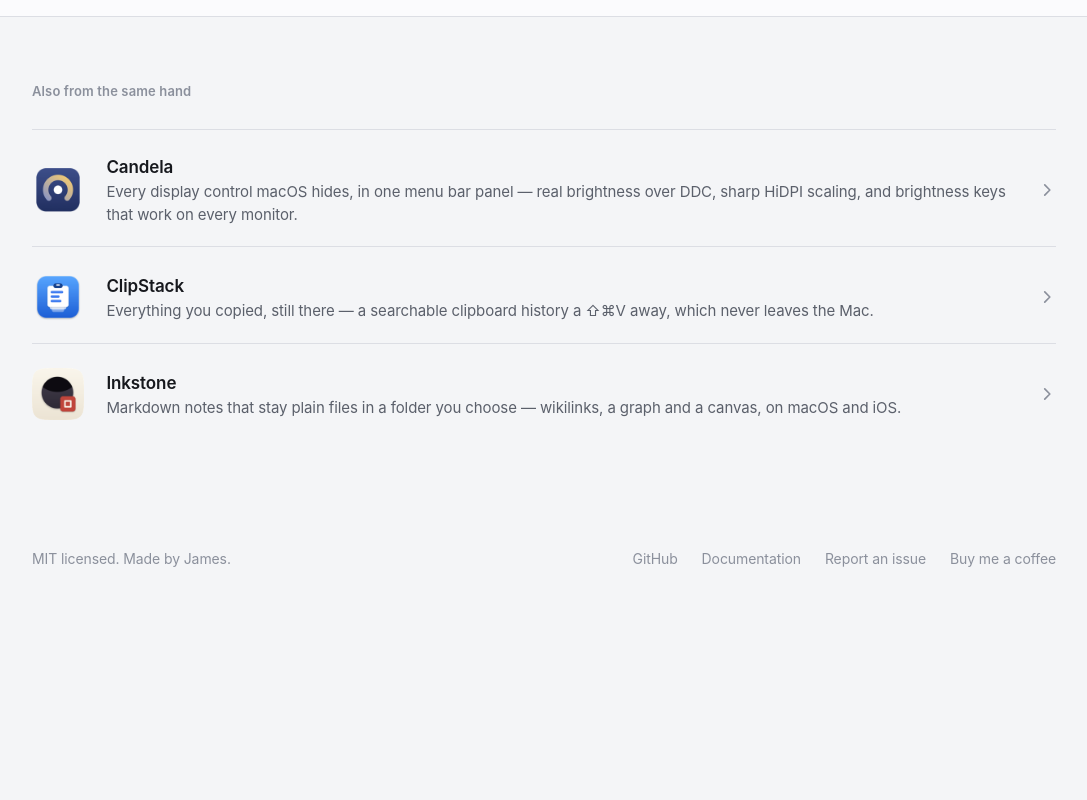
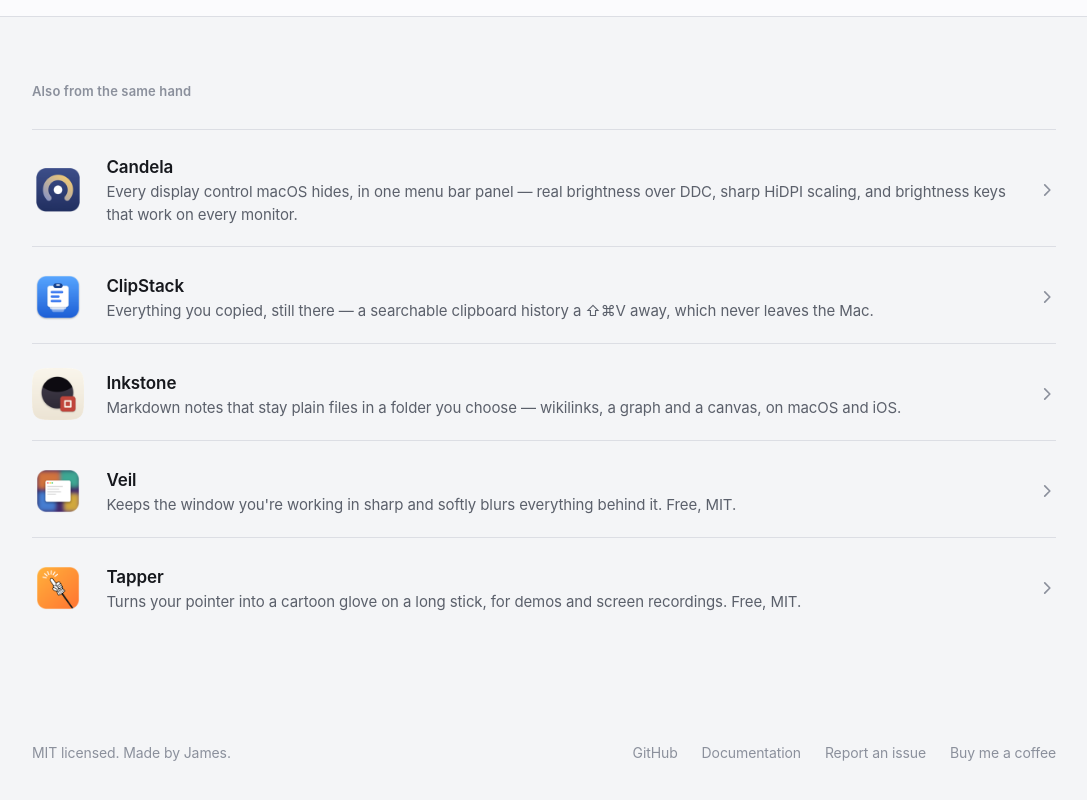
Before and after one commit to iamzifei/audioswitch, a plain HTML site: page docs/index.html in a window 1280 px wide. Shown: the part 4147-4947 px from the top of the page, without its empty margins (96-1183 px from the left). Before the commit the page ends 4781 px from the top, so only its background shows below. Drawn offline with Linux system fonts and the light colour scheme.

Commit message:
Link Veil and Tapper (敲黑板) from the site and the README
Co-Authored-By: Claude Opus 5.5 <noreply@anthropic.com>

```diff
--- a/docs/index.html
+++ b/docs/index.html
@@ -873,6 +873,28 @@ footer a:hover { color: var(--ink); text-decoration: underline; text-underline-o
           <path d="M6 3.5 10.5 8 6 12.5"/>
         </svg>
       </a>
+
+      <a class="sibling" href="https://jamesai.dev/veil/" rel="noopener">
+        <img src="veil.png" width="52" height="52" alt="" loading="lazy" decoding="async">
+        <span class="sibling-text">
+          <strong data-i18n="veil.name">Veil</strong>
+          <span data-i18n="veil.desc">Keeps the window you're working in sharp and softly blurs everything behind it. Free, MIT.</span>
+        </span>
+        <svg class="sibling-go" width="18" height="18" viewBox="0 0 16 16" fill="none" stroke="currentColor" stroke-width="1.5" stroke-linecap="round" stroke-linejoin="round" aria-hidden="true">
+          <path d="M6 3.5 10.5 8 6 12.5"/>
+        </svg>
+      </a>
+
+      <a class="sibling" href="https://jamesai.dev/tapper/" rel="noopener">
+        <img src="tapper.png" width="52" height="52" alt="" loading="lazy" decoding="async">
+        <span class="sibling-text">
+          <strong data-i18n="tap.name">Tapper</strong>
+          <span data-i18n="tap.desc">Turns your pointer into a cartoon glove on a long stick, for demos and screen recordings. Free, MIT.</span>
+        </span>
+        <svg class="sibling-go" width="18" height="18" viewBox="0 0 16 16" fill="none" stroke="currentColor" stroke-width="1.5" stroke-linecap="round" stroke-linejoin="round" aria-hidden="true">
+          <path d="M6 3.5 10.5 8 6 12.5"/>
+        </svg>
+      </a>
     </div>
   </section>
 
@@ -921,6 +943,10 @@ footer a:hover { color: var(--ink); text-decoration: underline; text-underline-o
       'clipstack.desc': '复制过的内容都还在 —— ⇧⌘V 呼出、可搜索的剪贴板历史，只留在这台 Mac 上。',
       'inkstone.name': 'Inkstone',
       'inkstone.desc': '笔记就是你自己文件夹里的 Markdown 文件——双链、关系图谱、白板，macOS 与 iOS 都有。',
+      'veil.name': 'Veil',
+      'veil.desc': '正在用的窗口保持清晰，后面的一切柔和地模糊掉。免费，MIT 开源。',
+      'tap.name': '敲黑板 Tapper',
+      'tap.desc': '把鼠标指针变成长杆上的卡通手套，演示和录屏时一眼看清你指哪儿。免费，MIT 开源。',
       'fineprint': 'macOS 14 或更高 · Apple Silicon · 已签名并公证 · MIT 许可 · 约 1.5 MB',
       'caption': '一个面板，两个方向，不用打开系统设置。',
       'video.alt': 'AudioSwitch 面板演示：切换输出设备、调整音量、锁定设备、开关麦克风。',
@@ -977,6 +1003,10 @@ footer a:hover { color: var(--ink); text-decoration: underline; text-underline-o
       'clipstack.desc': '複製過的內容都還在 —— ⇧⌘V 叫出、可搜尋的剪貼簿歷史，只留在這台 Mac 上。',
       'inkstone.name': 'Inkstone',
       'inkstone.desc': '筆記就是你自己資料夾裡的 Markdown 檔案——雙向連結、關聯圖譜、白板，macOS 與 iOS 都有。',
+      'veil.name': 'Veil',
+      'veil.desc': '正在用的視窗保持清晰，後面的一切柔和地模糊掉。免費，MIT 開源。',
+      'tap.name': '敲黑板 Tapper',
+      'tap.desc': '把滑鼠游標變成長桿上的卡通手套，簡報和錄影時一眼看清你指哪裡。免費，MIT 開源。',
       'fineprint': 'macOS 14 或以上 · Apple Silicon · 已簽署並公證 · MIT 授權 · 約 1.5 MB',
       'caption': '一個面板，兩個方向，不必打開系統設定。',
       'video.alt': 'AudioSwitch 面板示範：切換輸出裝置、調整音量、鎖定裝置、開關麥克風。',
@@ -1061,6 +1091,10 @@ footer a:hover { color: var(--ink); text-decoration: underline; text-underline-o
       'clipstack.desc': 'コピーしたものはすべて残ります —— ⇧⌘V で開く検索可能なクリップボード履歴。Mac の外には出ません。',
       'inkstone.name': 'Inkstone',
       'inkstone.desc': 'ノートは自分で選んだフォルダの素の Markdown のまま。ウィキリンク、グラフ、キャンバス。macOS と iOS に対応。',
+      'veil.name': 'Veil',
+      'veil.desc': '作業中のウィンドウだけをくっきり残し、背後をやわらかくぼかします。無料・MIT。',
+      'tap.name': 'Tapper',
+      'tap.desc': 'マウスポインタを長い棒の先のマンガ風グローブに。デモや画面収録で、指す場所がひと目でわかります。無料・MIT。',
       'footer.made': 'MIT ライセンス。制作 <a href="https://github.com/iamzifei">James</a>。',
       'footer.docs': 'ドキュメント',
       'footer.docs.href': 'https://github.com/iamzifei/audioswitch/blob/main/README.en.md',
@@ -1117,6 +1151,10 @@ footer a:hover { color: var(--ink); text-decoration: underline; text-underline-o
       'clipstack.desc': '복사한 것은 모두 남습니다 —— ⇧⌘V로 여는 검색 가능한 클립보드 기록, Mac을 떠나지 않습니다.',
       'inkstone.name': 'Inkstone',
       'inkstone.desc': '노트가 직접 고른 폴더의 순수 Markdown 파일로 남습니다. 위키링크, 그래프, 캔버스. macOS와 iOS.',
+      'veil.name': 'Veil',
+      'veil.desc': '작업 중인 창만 선명하게 두고 뒤쪽은 부드럽게 흐리게 합니다. 무료, MIT.',
+      'tap.name': 'Tapper',
+      'tap.desc': '마우스 포인터를 긴 막대 끝의 만화 장갑으로 바꿔, 데모와 화면 녹화에서 가리키는 곳이 한눈에 보입니다. 무료, MIT.',
       'footer.made': 'MIT 라이선스. 만든 사람 <a href="https://github.com/iamzifei">James</a>.',
       'footer.docs': '문서',
       'footer.docs.href': 'https://github.com/iamzifei/audioswitch/blob/main/README.en.md',
@@ -1173,6 +1211,10 @@ footer a:hover { color: var(--ink); text-decoration: underline; text-underline-o
       'clipstack.desc': 'Alles Kopierte bleibt da — ein durchsuchbarer Zwischenablage-Verlauf per ⇧⌘V, der den Mac nie verlässt.',
       'inkstone.name': 'Inkstone',
       'inkstone.desc': 'Notizen, die reine Markdown-Dateien in einem Ordner Ihrer Wahl bleiben — Wikilinks, Graph und Canvas, für macOS und iOS.',
+      'veil.name': 'Veil',
+      'veil.desc': 'Hält das Fenster, in dem du arbeitest, scharf und zeichnet alles dahinter weich. Kostenlos, MIT.',
+      'tap.name': 'Tapper',
+      'tap.desc': 'Macht deinen Mauszeiger zu einem Comic-Handschuh an einem langen Stab – für Demos und Bildschirmaufnahmen. Kostenlos, MIT.',
       'footer.made': 'MIT-Lizenz. Gemacht von <a href="https://github.com/iamzifei">James</a>.',
       'footer.docs': 'Dokumentation',
       'footer.docs.href': 'https://github.com/iamzifei/audioswitch/blob/main/README.en.md',
@@ -1229,6 +1271,10 @@ footer a:hover { color: var(--ink); text-decoration: underline; text-underline-o
       'clipstack.desc': 'Tout ce que vous avez copié est encore là — un historique du presse-papiers cherchable en ⇧⌘V, qui ne quitte jamais le Mac.',
       'inkstone.name': 'Inkstone',
       'inkstone.desc': 'Des notes qui restent de simples fichiers Markdown dans un dossier que vous choisissez — wikiliens, graphe et canevas, sur macOS et iOS.',
+      'veil.name': 'Veil',
+      'veil.desc': 'Garde nette la fenêtre sur laquelle vous travaillez et floute doucement tout le reste. Gratuit, MIT.',
+      'tap.name': 'Tapper',
+      'tap.desc': 'Transforme votre pointeur en gant de dessin animé au bout d\'un long bâton, pour les démos et les enregistrements d\'écran. Gratuit, MIT.',
       'footer.made': 'Sous licence MIT. Réalisé par <a href="https://github.com/iamzifei">James</a>.',
       'footer.docs': 'Documentation',
       'footer.docs.href': 'https://github.com/iamzifei/audioswitch/blob/main/README.en.md',
@@ -1285,6 +1331,10 @@ footer a:hover { color: var(--ink); text-decoration: underline; text-underline-o
       'clipstack.desc': 'Todo lo que copiaste sigue ahí — un historial del portapapeles con búsqueda en ⇧⌘V, que nunca sale del Mac.',
       'inkstone.name': 'Inkstone',
       'inkstone.desc': 'Notas que siguen siendo archivos Markdown en una carpeta que eliges tú: wikienlaces, grafo y lienzo, en macOS e iOS.',
+      'veil.name': 'Veil',
+      'veil.desc': 'Mantiene nítida la ventana en la que trabajas y difumina suavemente todo lo demás. Gratis, MIT.',
+      'tap.name': 'Tapper',
+      'tap.desc': 'Convierte tu puntero en un guante de dibujos animados en un palo largo, para demos y grabaciones de pantalla. Gratis, MIT.',
       'footer.made': 'Licencia MIT. Hecho por <a href="https://github.com/iamzifei">James</a>.',
       'footer.docs': 'Documentación',
       'footer.docs.href': 'https://github.com/iamzifei/audioswitch/blob/main/README.en.md',
```
Also changed, not shown: docs/tapper.png (added), docs/veil.png (added), 2 other files.
